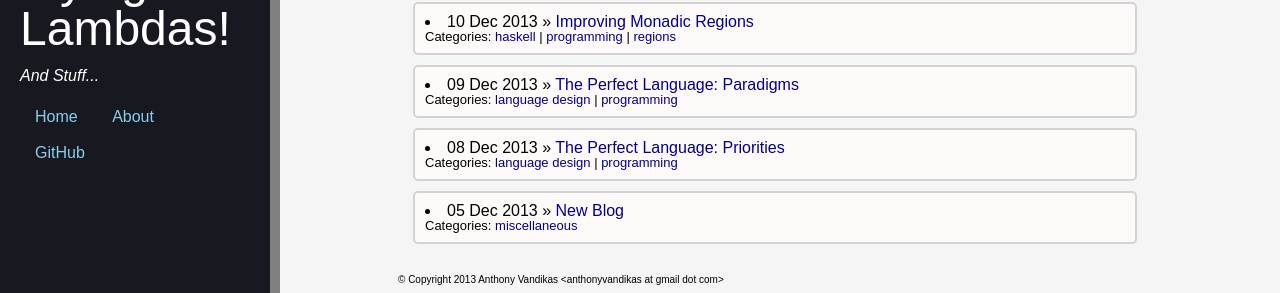
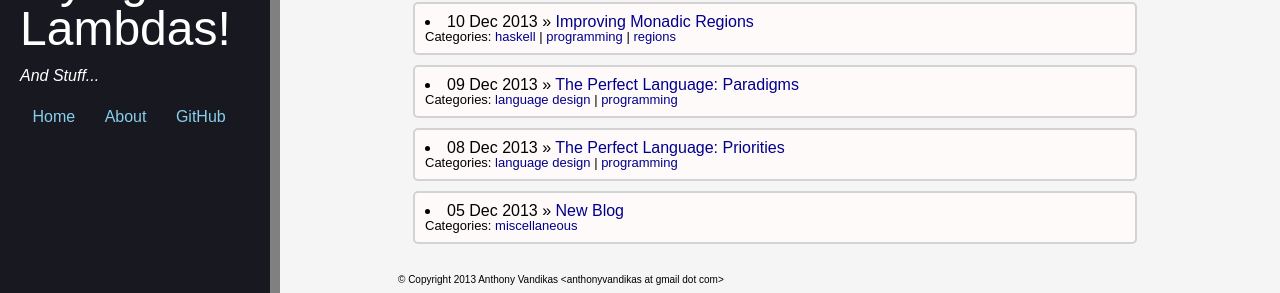
Before and after one commit to YellPika/YellPika.github.io, a Jekyll site: the page built from index.html, in a window 1280 px wide. Shown: the part 141-434 px from the top of the page. Built offline with Jekyll 4.4.1, drawn with Linux system fonts in a browser that asks for light colours; Markdown is read by kramdown in place of the engine named in the settings.

Commit message:
Fixed IE layout bug

```diff
--- a/css/main.css
+++ b/css/main.css
@@ -107,7 +107,7 @@ blockquote {
     }
 
     .banneritem {
-        margin: 10px 15px;
+        margin: 10px 12.5px;
     }
 
     .content {
```
